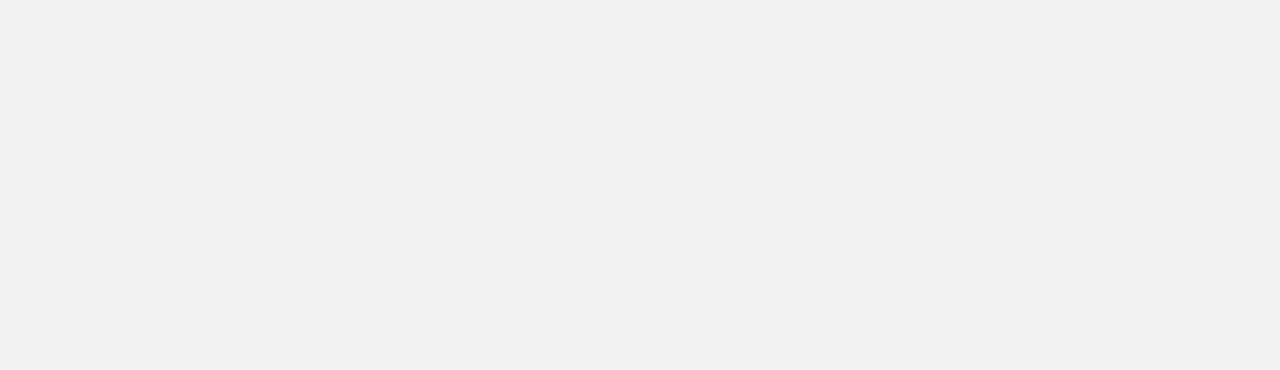
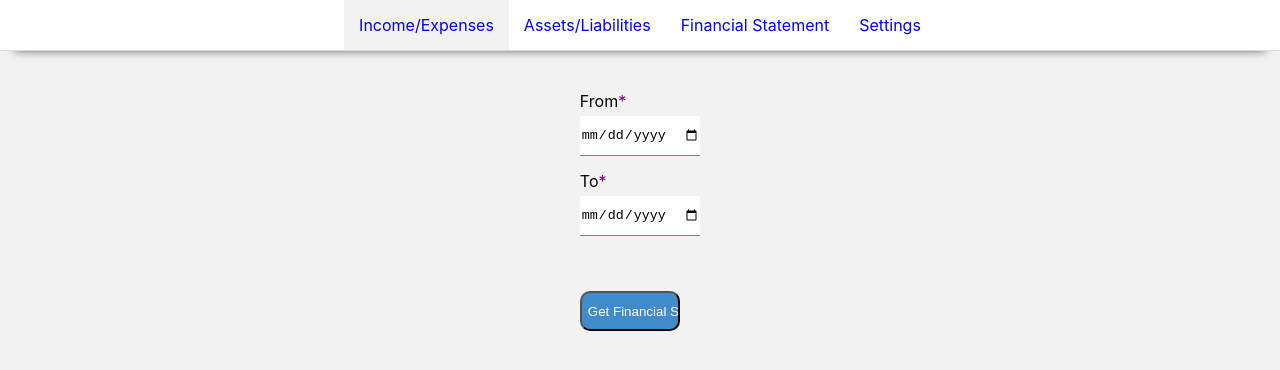
Before and after one commit to CodeLuminary/dockerise-finance-manager, a React (Create React App) app in the folder react_app/: page /financial-statement in a window 1280 px wide. Before the commit this address had no page. Shown: the top 370 px of the page. Built offline with nearby package versions, Linux system fonts and the light colour scheme.

Commit message:
Routing error corrected

```diff
--- a/react_app/src/App.js
+++ b/react_app/src/App.js
@@ -7,7 +7,7 @@
     <div className="App">
       <Router>
         <Routes>
-          <Route path="/" element={<Home />}/>
+          <Route path="/*" element={<Home />}/>
         </Routes>
       </Router>
     </div>
```
